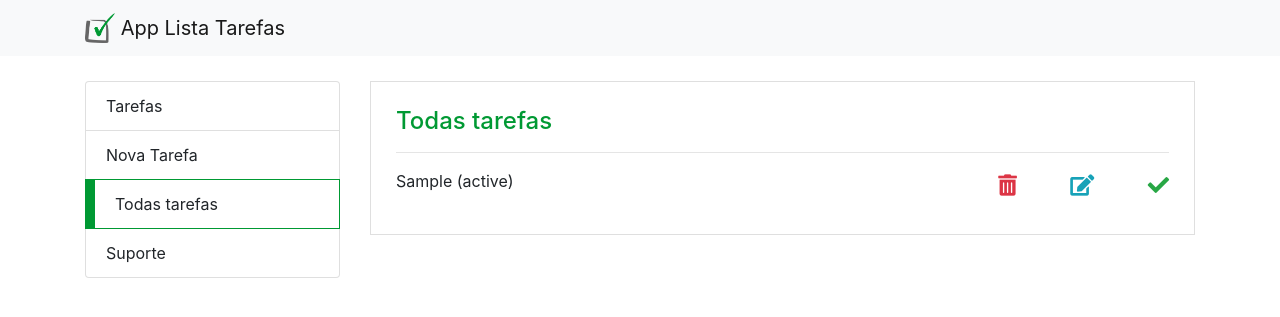
After one commit to FelipeBarrosDeSouzaSilva/lista_tarefas_PHP, a PHP site: page /todas_tarefas.php in a window 1280 px wide. The commit adds this page. Shown: the top 317 px of the page. Run offline with PHP 8.4, Linux system fonts and the light colour scheme; tables that the repository leaves empty or names only in its code hold one stand-in row (values such as "Sample post"); some libraries are stand-ins or nearby versions.

Commit message:
deleta pasta inútil em htdocs, adicionado método de marcação de tarefa realizada

```diff
--- a/app_lista_tarefas/tarefa.controller.php
+++ b/app_lista_tarefas/tarefa.controller.php
@@ -1,5 +1,5 @@
 <?php
-	$caminho = '../../app_lista_tarefas/';
+	$caminho = '../app_lista_tarefas/';
 	require $caminho.'tarefa.model.php';
 	require $caminho.'tarefa.service.php';
 	require $caminho.'conexao.php';
@@ -34,4 +34,25 @@
 
 		$tarefaService = new TarefaService($conexao, $tarefa);
 		echo $tarefaService->atualizar();
+	} else if($acao == 'remover') {
+		$tarefa = new Tarefa();
+		$tarefa->__set('id', $_GET['id']);
+
+		$conexao = new Conexao();
+
+		$tarefaService = new TarefaService($conexao, $tarefa);
+		$tarefaService->remover();
+		header('Location: todas_tarefas.php?remover');
 	}
+	else if($acao == 'marcarRealizada') {
+		$tarefa = new Tarefa();
+		$tarefa->__set('id', $_GET['id']);
+		$tarefa->__set('id_status', 2);
+
+		$conexao = new Conexao();
+
+		$tarefaService = new TarefaService($conexao, $tarefa);
+
+		$tarefaService->marcarRealizada();
+		header('Location: todas_tarefas.php?realizada');
+	}
--- a/app_lista_tarefas/tarefa.service.php
+++ b/app_lista_tarefas/tarefa.service.php
@@ -34,6 +34,18 @@
 			}
 		}
 		public function remover() {
+			$query ='delete from tb_tarefas where id = :id';
+			$stmt = $this->conexao->prepare($query);
+			$stmt->bindValue(':id', $this->tarefa->__get('id'));
+			$stmt->execute();
+		}
 
+		public function marcarRealizada() {
+			$query ="update tb_tarefas set id_status = ? where id = ?";
+			$stmt = $this->conexao->prepare($query);
+			$stmt->bindValue(1, $this->tarefa->__get('id_status'));
+			$stmt->bindValue(2, $this->tarefa->__get('id'));
+			return $stmt->execute();
 		}
+
 	}
--- a/htdocs/app_lista_tarefas_public/tarefa.controller.php
+++ /dev/null
@@ -1,5 +0,0 @@
-<?php
-
-	require '../../app_lista_tarefas/tarefa.controller.php';
-
-?>
--- /dev/null
+++ b/htdocs/tarefa.controller.php
@@ -0,0 +1,5 @@
+<?php
+
+	require '../app_lista_tarefas/tarefa.controller.php';
+
+?>
--- a/htdocs/app_lista_tarefas_public/todas_tarefas.php
+++ b/htdocs/todas_tarefas.php
@@ -62,6 +62,13 @@
 
 				tarefa.insertBefore(form, tarefa[0]);
 			}
+			function remover(id){
+				location.href  = 'todas_tarefas.php?acao=remover&id=' + id;
+			}
+			function marcarRealizada(id){
+				location.href  = 'todas_tarefas.php?acao=marcarRealizada&id=' + id;
+			}
+
 		</script>
 	</head>
 
@@ -77,6 +84,13 @@
 		<?php if(isset($_GET['atualizado'])){?>
 				<div id="atualizada" class="bg-success pt-2 text-white d-flex justify-content-center"><h5>Tarefa Atualizada!</h5></div>
 		<?php }?>
+		<?php if(isset($_GET['remover'])){?>
+				<div id="atualizada" class="bg-success pt-2 text-white d-flex justify-content-center"><h5>Tarefa Deletada!</h5></div>
+		<?php }?>
+		<?php if(isset($_GET['realizada'])){?>
+				<div id="atualizada" class="bg-success pt-2 text-white d-flex justify-content-center"><h5>Tarefa atualizada!</h5></div>
+		<?php }?>
+
 		<script>
 			var atualizada = document.getElementById('atualizada');
 			setTimeout(()=>{
@@ -105,9 +119,9 @@
 			<?php echo $value['tarefa']?> (<?php echo $value['status']?>)
 		</div>
 		<div class="col-sm-3 mt-2 d-flex justify-content-between">
-			<i class="fas fa-trash-alt fa-lg text-danger"></i>
+			<i class="fas fa-trash-alt fa-lg text-danger" onclick="remover(<?= $value['id'] ?>)"></i>
 			<i class="fas fa-edit fa-lg text-info" onclick="editar(<?= $value['id']?>, '<?= $value['tarefa']?>')"></i>
-			<i class="fas fa-check fa-lg text-success"></i>
+			<i class="fas fa-check fa-lg text-success" onclick="marcarRealizada(<?= $value['id']?>)"></i>
 		</div>
 	</div>
 
```
Also changed, not shown: htdocs/css/estilo.css (renamed from htdocs/app_lista_tarefas_public/css/estilo.css), htdocs/img/logo.png (renamed from htdocs/app_lista_tarefas_public/img/logo.png), htdocs/index.php (renamed from htdocs/app_lista_tarefas_public/index.php), htdocs/javascript/menu.js (renamed from htdocs/app_lista_tarefas_public/javascript/menu.js), htdocs/nova_tarefa.php (renamed from htdocs/app_lista_tarefas_public/nova_tarefa.php).
